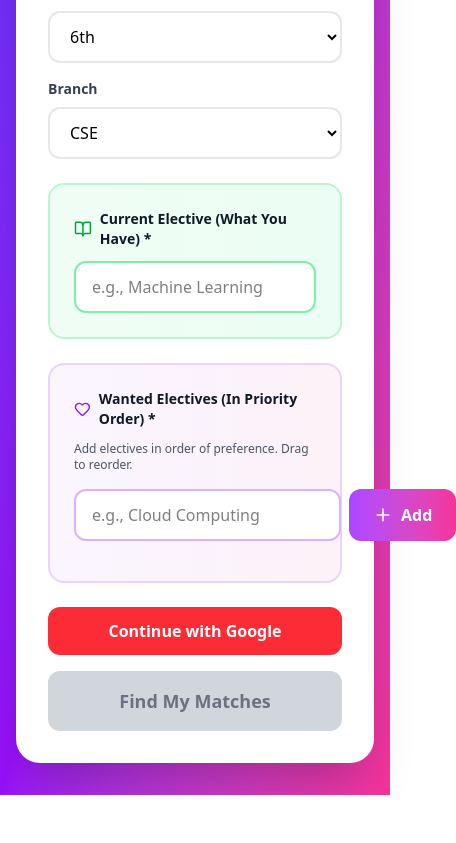
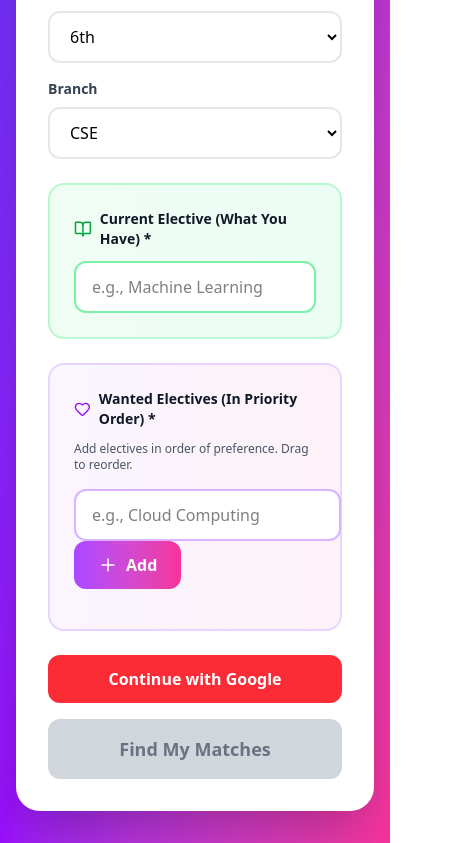
Before and after one commit to DhawalShankar/electivexchange, a React (Vite) app: page / in a window 390 px wide. Shown: the part 678-1521 px from the top of the page, 456 px wide, since content can reach past the window. Before the commit the page ends 1473 px from the top, so only its background shows below. Built offline with nearby package versions, Linux system fonts and the light colour scheme.

Commit message:
responsiveness

```diff
--- a/src/App.jsx
+++ b/src/App.jsx
@@ -270,7 +270,7 @@ const fetchStudents = async () => {
                 </label>
                 <p className="text-xs text-gray-600 mb-4">Add electives in order of preference. Drag to reorder.</p>
 
-                <div className="flex space-x-2 mb-4">
+                <div className="flex flex-wrap space-x-2 mb-4">
                   <input
                     type="text"
                     value={tempElective}
```
